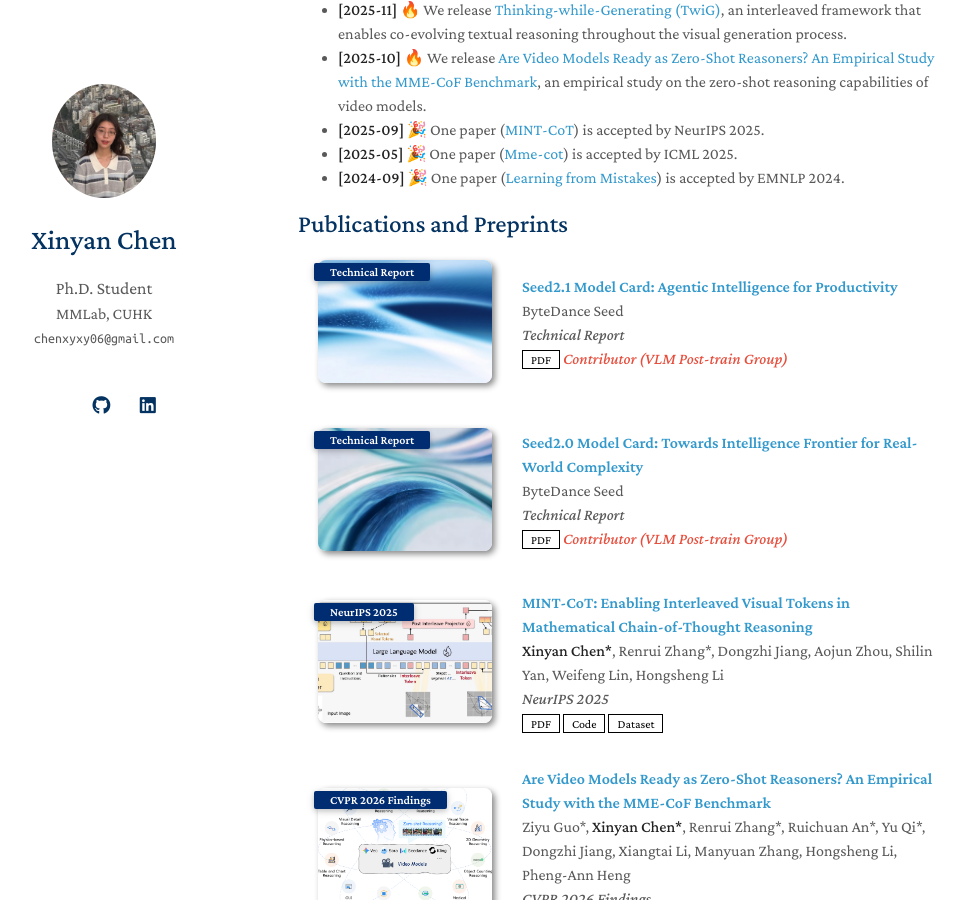
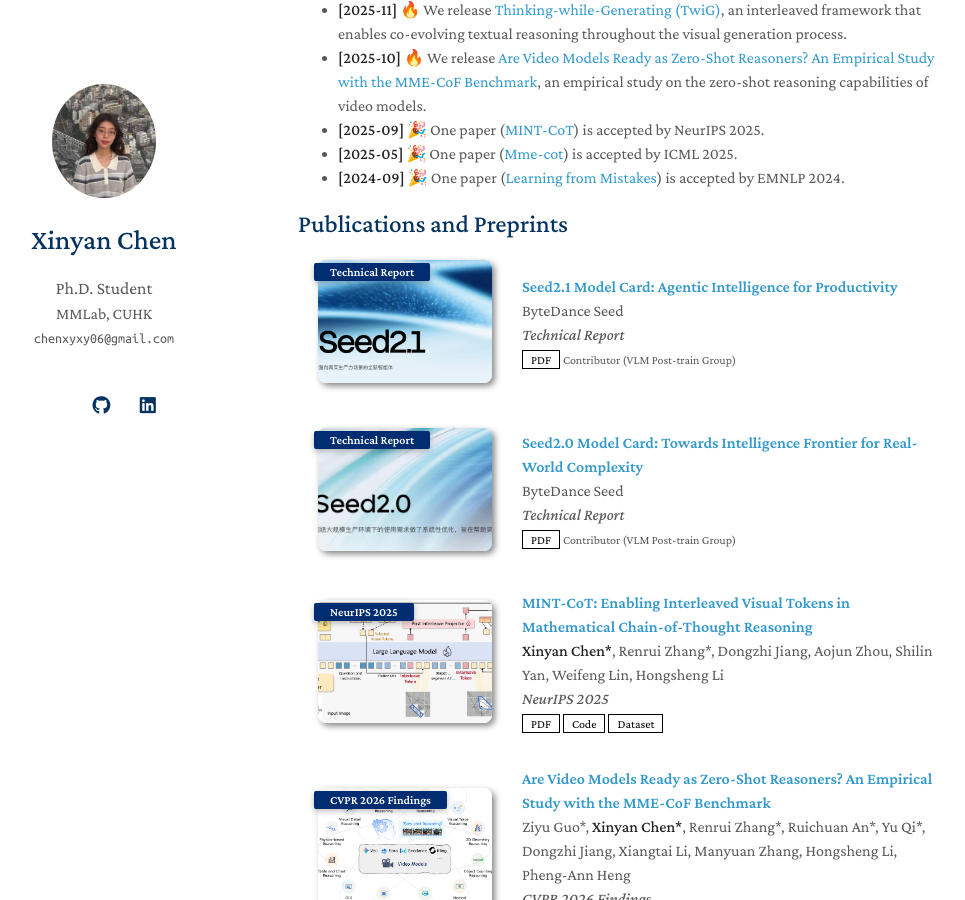
Before and after one commit to xinyan-cxy/xinyan-cxy.github.io, a Jekyll site: the page built from index.md, in a window 1280 px wide and 900 px high, scrolled down 457 px. Shown: the whole window, without its empty margins (172-1137 px from the left). Built offline with Jekyll 4.4.1, drawn with Linux system fonts in a browser that asks for light colours; a style sheet for code colours, icons or effects is not loaded; our own code applies the rules of GitHub Pages for plain Markdown files.

```diff
--- a/_data/publications.yml
+++ b/_data/publications.yml
@@ -4,14 +4,14 @@ main:
     authors: "ByteDance Seed"
     conference_short: Technical Report
     pdf: https://seed.bytedance.com/seed2_1
-    notes: "Contributor (VLM Post-train Group)"
+    notes_plain: "Contributor (VLM Post-train Group)"
     image: ./assets/img/Seed2.1.png
 
   - title: "Seed2.0 Model Card: Towards Intelligence Frontier for Real-World Complexity"
     authors: "ByteDance Seed"
     conference_short: Technical Report
     pdf: https://arxiv.org/abs/2607.00248
-    notes: "Contributor (VLM Post-train Group)"
+    notes_plain: "Contributor (VLM Post-train Group)"
     image: ./assets/img/Seed2.0.png
 
   - title: "MINT-CoT: Enabling Interleaved Visual Tokens in Mathematical Chain-of-Thought Reasoning"
--- a/_includes/publications.md
+++ b/_includes/publications.md
@@ -54,6 +54,10 @@
       <strong> <i style="color:#e74d3c">{{ link.notes }}</i></strong>
       {% endif %}
 
+      {% if link.notes_plain %}
+      <span style="font-size:12px;">{{ link.notes_plain }}</span>
+      {% endif %}
+
     </div>
   </div>
 </div>
```
Also changed, not shown: assets/img/Seed2.0.png, assets/img/Seed2.1.png.
